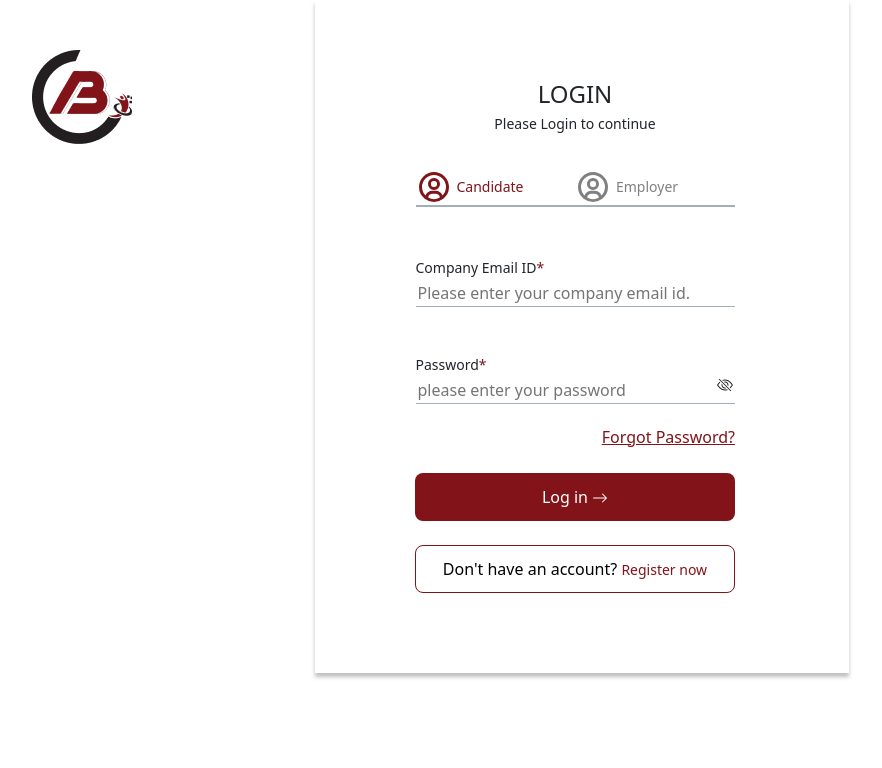
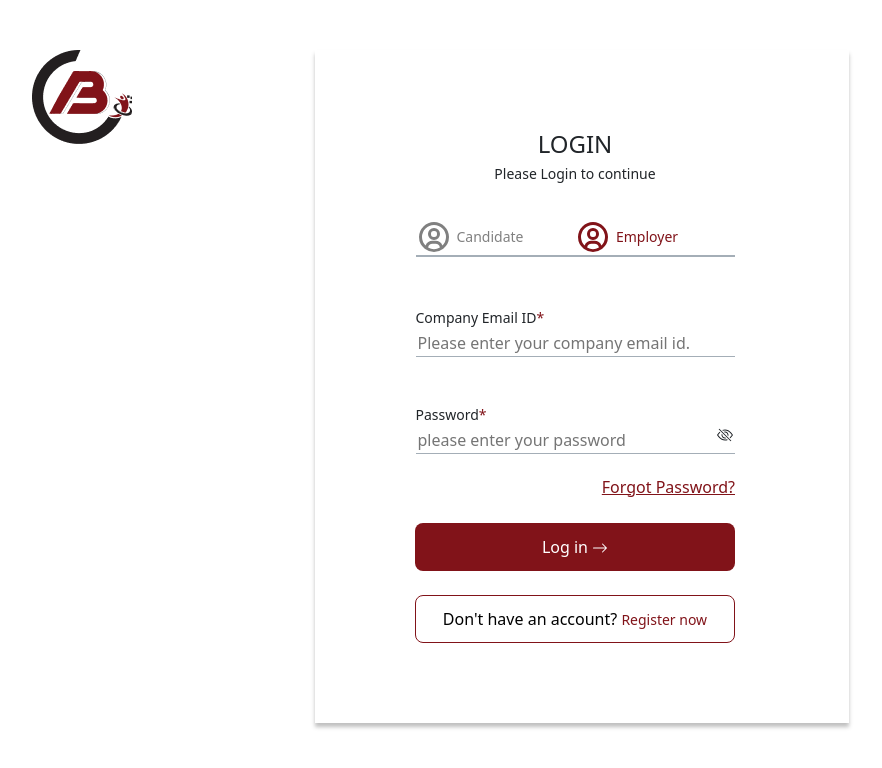
Before and after one commit to divyarajbaraiya/react-poc-recruitment-website, a React (Create React App) app: page /login in a window 1280 px wide. Shown: the top 768 px of the page, without its empty margins (58-940 px from the left). Built offline with nearby package versions, Linux system fonts and the light colour scheme.

Commit message:
few corrections

```diff
--- a/src/components/AppLoginTypes/AppLoginTypes.tsx
+++ b/src/components/AppLoginTypes/AppLoginTypes.tsx
@@ -9,7 +9,7 @@ enum LoginTypeEnum {
 }
 
 export const AppLoginTypes = () => {
-  const [loginType, setLoginType] = useState(LoginTypeEnum.Candidate);
+  const [loginType, setLoginType] = useState(LoginTypeEnum.Employer);
 
   return (
     <div className="login-type mt-4">
--- a/src/components/Header/style.scss
+++ b/src/components/Header/style.scss
@@ -27,6 +27,8 @@
 
     .title-logo {
         margin-left: 4px;
+        color: #030505;
+        font-weight: 500
     }
   }
 
--- a/src/containers/RegisterPage/assets/style.scss
+++ b/src/containers/RegisterPage/assets/style.scss
@@ -9,7 +9,7 @@
     width: 718.06px;
     height: 465.17px;
     position: absolute;
-    bottom: 5px;
+    bottom: 0px;
     left: 5px;
     z-index: 2;
 
@@ -20,7 +20,7 @@
       background-repeat: no-repeat;
       width: 718.06px;
       height: 465.17px;
-      bottom: 30px;
+      bottom: 25px;
       left: 60px;
       z-index: 1;
     }
--- a/src/layouts/AppLayout.tsx
+++ b/src/layouts/AppLayout.tsx
@@ -1,6 +1,8 @@
 import { PropsWithChildren } from "react";
 import { FC } from "react";
 import { Footer, Header } from "../components";
+
+import "./style.scss";
 
 interface AppLayoutProps {}
 
```
Also changed, not shown: src/layouts/AuthLayout.tsx (+3 -5 lines).
